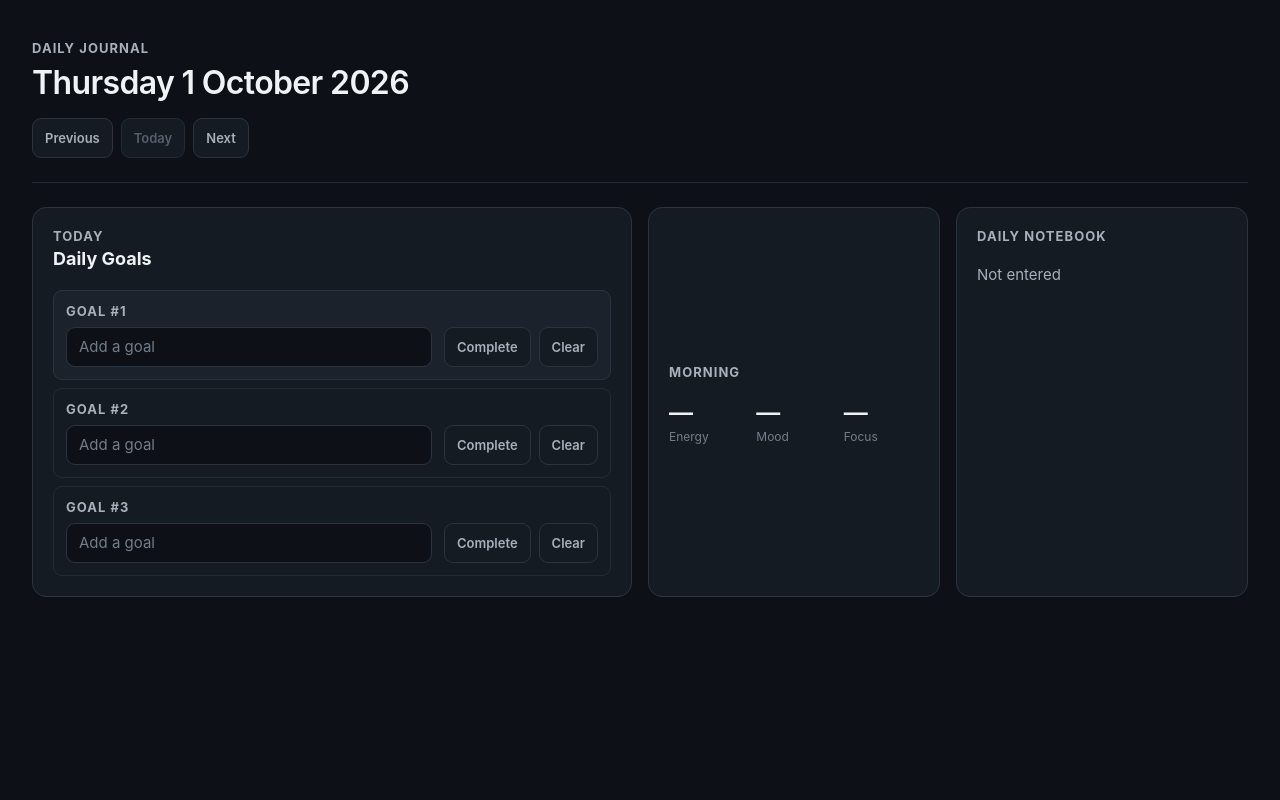
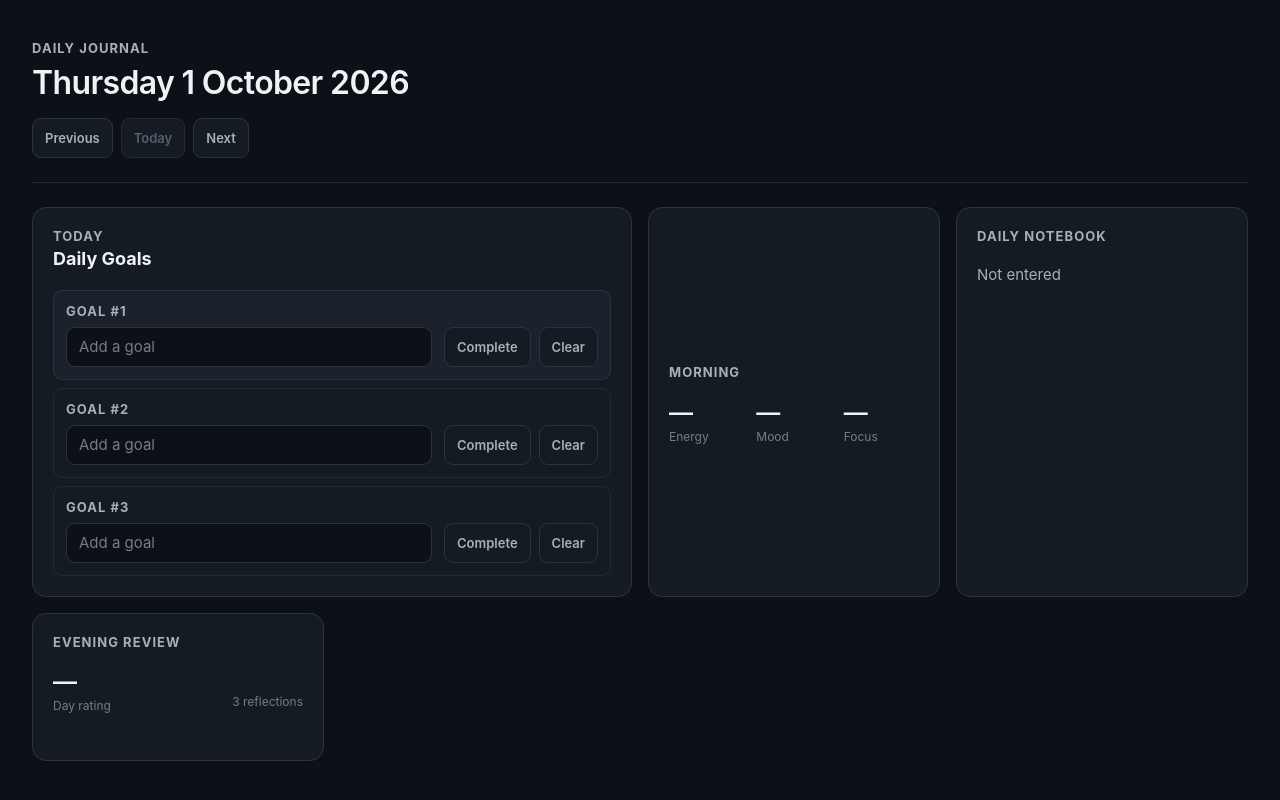
Before and after one commit to gvirco/daily-journal, a React (Vite) app: page / in a window 1280 px wide. Built offline with nearby package versions, Linux system fonts and the light colour scheme.

Commit message:
feat: add evening review

```diff
--- a/src/App.css
+++ b/src/App.css
@@ -283,6 +283,35 @@
   -webkit-line-clamp: 3;
 }
 
+.evening-summary {
+  display: flex;
+  align-items: end;
+  justify-content: space-between;
+  gap: var(--space-3);
+}
+
+.evening-rating {
+  display: grid;
+  gap: var(--space-1);
+}
+
+.evening-rating-value {
+  color: var(--color-text);
+  font-size: var(--font-size-xl);
+  font-weight: 600;
+  line-height: 1;
+}
+
+.evening-rating-label,
+.evening-reflection-status {
+  color: var(--color-text-muted);
+  font-size: var(--font-size-xs);
+}
+
+.evening-reflection-status {
+  margin-bottom: var(--space-1);
+}
+
 .morning-modal-backdrop {
   position: fixed;
   inset: 0;
@@ -375,6 +404,23 @@
   outline-offset: 2px;
 }
 
+.evening-modal {
+  max-height: calc(100vh - var(--space-8));
+  overflow-y: auto;
+}
+
+.rating-control > .goal-clear-button {
+  margin-top: var(--space-2);
+}
+
+.evening-reflection-field .notebook-text-label {
+  margin-top: var(--space-5);
+}
+
+.evening-textarea {
+  min-height: 112px;
+}
+
 .rating-control {
   min-width: 0;
   margin: var(--space-6) 0 0;
--- a/src/App.tsx
+++ b/src/App.tsx
@@ -1,5 +1,11 @@
 import { useState } from 'react'
-import type { DailyGoal, DailyJournalEntry, MorningJournal, Rating10 } from './domain/DailyJournalEntry'
+import type {
+  DailyGoal,
+  DailyJournalEntry,
+  EveningReview,
+  MorningJournal,
+  Rating10,
+} from './domain/DailyJournalEntry'
 import './App.css'
 import { getJournalEntry, saveJournalEntry } from './services/journalStorage'
 
@@ -24,6 +30,12 @@ function toDateInputValue(date: Date) {
   return `${year}-${month}-${day}`
 }
 
+const eveningReflectionFields = [
+  { field: 'whatWorked', label: 'What worked?' },
+  { field: 'whatDidNotWork', label: "What didn't?" },
+  { field: 'whatDidILearn', label: 'What did I learn?' },
+] as const
+
 function App() {
   const [selectedDate, setSelectedDate] = useState(getCurrentLocalDate)
   const [journalEntry, setJournalEntry] = useState<DailyJournalEntry | null>(() =>
@@ -31,6 +43,7 @@ function App() {
   )
   const [isMorningOpen, setIsMorningOpen] = useState(false)
   const [isNotebookOpen, setIsNotebookOpen] = useState(false)
+  const [isEveningOpen, setIsEveningOpen] = useState(false)
   const today = getCurrentLocalDate()
   const selectedDateValue = toDateInputValue(selectedDate)
   const formattedDate = new Intl.DateTimeFormat('en-GB', {
@@ -46,6 +59,7 @@ function App() {
     setJournalEntry(getJournalEntry(toDateInputValue(date)))
     setIsMorningOpen(false)
     setIsNotebookOpen(false)
+    setIsEveningOpen(false)
   }
 
   function updateMorningRating(field: keyof MorningJournal, rating: Rating10) {
@@ -112,10 +126,27 @@ function App() {
     })
   }
 
+  function updateEveningReview(update: Partial<EveningReview>) {
+    const evening = { ...journalEntry?.evening, ...update }
+    const hasEveningContent = Object.values(evening).some(
+      (value) => value !== undefined && value !== '',
+    )
+
+    saveEntry({
+      ...(journalEntry ?? { date: selectedDateValue }),
+      date: selectedDateValue,
+      evening: hasEveningContent ? evening : undefined,
+    })
+  }
+
   const morning = journalEntry?.morning
   const goals: DailyGoal[] = journalEntry?.goals ?? []
   const notes = journalEntry?.notes ?? ''
   const notesPreview = notes.trim() === '' ? null : notes.replace(/\s+/g, ' ').trim()
+  const evening = journalEntry?.evening
+  const reflectionCount = eveningReflectionFields.filter(
+    ({ field }) => evening?.[field]?.trim() !== '',
+  ).length
 
   return (
     <main className="journal-shell">
@@ -244,6 +275,26 @@ function App() {
                 : notesPreview}
           </span>
         </button>
+
+        <button
+          className="notebook-card evening-card"
+          type="button"
+          onClick={() => setIsEveningOpen(true)}
+          aria-haspopup="dialog"
+        >
+          <span className="notebook-card-title">Evening Review</span>
+          <span className="evening-summary">
+            <span className="evening-rating">
+              <span className="evening-rating-value">{evening?.dayRating ?? '—'}</span>
+              <span className="evening-rating-label">Day rating</span>
+            </span>
+            <span className="evening-reflection-status">
+              {reflectionCount === 0
+                ? 'Not entered'
+                : `${reflectionCount} reflection${reflectionCount === 1 ? '' : 's'}`}
+            </span>
+          </span>
+        </button>
       </section>
 
       {isMorningOpen && (
@@ -343,6 +394,78 @@ function App() {
           </section>
         </div>
       )}
+
+      {isEveningOpen && (
+        <div className="morning-modal-backdrop">
+          <section
+            className="morning-modal evening-modal"
+            role="dialog"
+            aria-modal="true"
+            aria-labelledby="evening-modal-title"
+          >
+            <div className="morning-modal-header">
+              <div>
+                <p className="morning-modal-eyebrow">Evening Review</p>
+                <h2 id="evening-modal-title">Review your day</h2>
+              </div>
+              <button
+                className="morning-modal-close"
+                type="button"
+                onClick={() => setIsEveningOpen(false)}
+                aria-label="Close Evening Review"
+              >
+                Close
+              </button>
+            </div>
+
+            <fieldset className="rating-control">
+              <legend>Day rating</legend>
+              {evening?.dayRating !== undefined && (
+                <button
+                  className="goal-clear-button"
+                  type="button"
+                  onClick={() => updateEveningReview({ dayRating: undefined })}
+                >
+                  Clear
+                </button>
+              )}
+              <div className="rating-options">
+                {Array.from({ length: 10 }, (_, index) => {
+                  const rating = (index + 1) as Rating10
+                  const isSelected = evening?.dayRating === rating
+
+                  return (
+                    <button
+                      className="rating-option"
+                      type="button"
+                      key={rating}
+                      onClick={() => updateEveningReview({ dayRating: rating })}
+                      aria-pressed={isSelected}
+                    >
+                      {rating}
+                    </button>
+                  )
+                })}
+              </div>
+            </fieldset>
+
+            {eveningReflectionFields.map(({ field, label }) => (
+              <div className="evening-reflection-field" key={field}>
+                <label className="notebook-text-label" htmlFor={field}>
+                  {label}
+                </label>
+                <textarea
+                  className="notebook-textarea evening-textarea"
+                  id={field}
+                  value={evening?.[field] ?? ''}
+                  onChange={(event) => updateEveningReview({ [field]: event.target.value || undefined })}
+                  rows={3}
+                />
+              </div>
+            ))}
+          </section>
+        </div>
+      )}
     </main>
   )
 }
```
